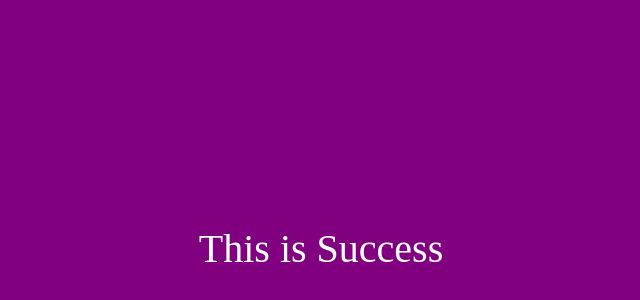
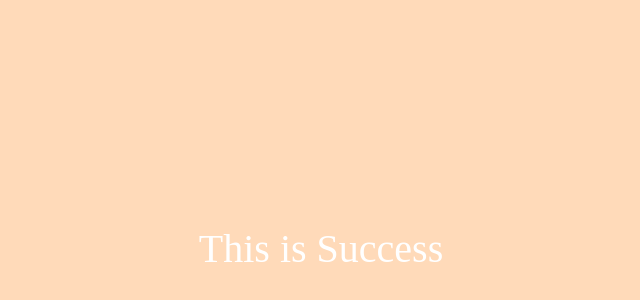
Before and after one commit to CharlesGM/Moringa-Argo, a plain HTML site: page index.html in a window 1280 px wide. Shown: the part 152-452 px from the top of the page, without its empty margins (319-959 px from the left). Drawn offline with Linux system fonts and the light colour scheme.

Commit message:
edit color

```diff
--- a/index.html
+++ b/index.html
@@ -21,7 +21,7 @@
             display: flex;
             justify-content: center;
             align-items: center;
-            background-color: purple;
+            background-color: peachpuff;
         }
 
         /* Increase the text size and change the color to white */
```
